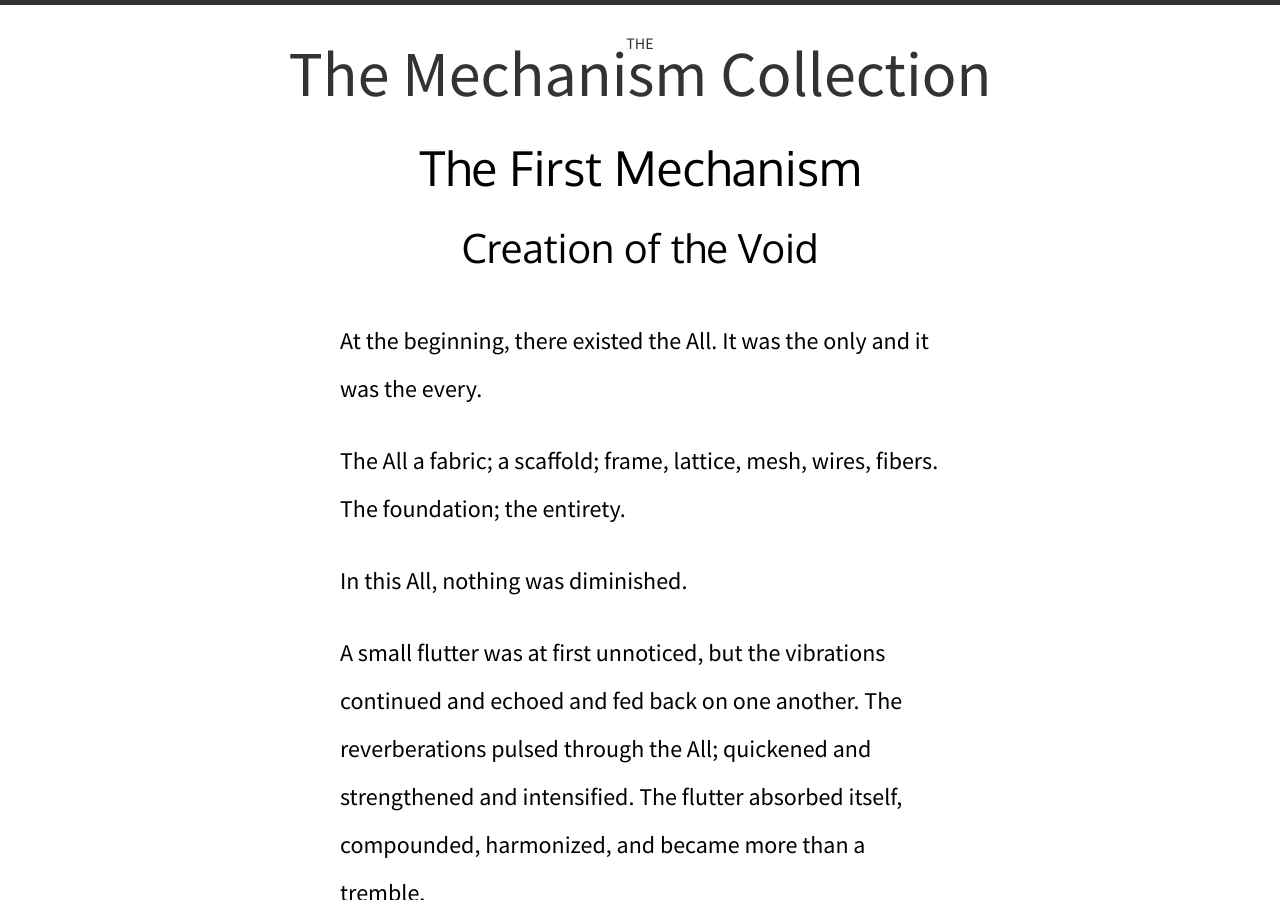
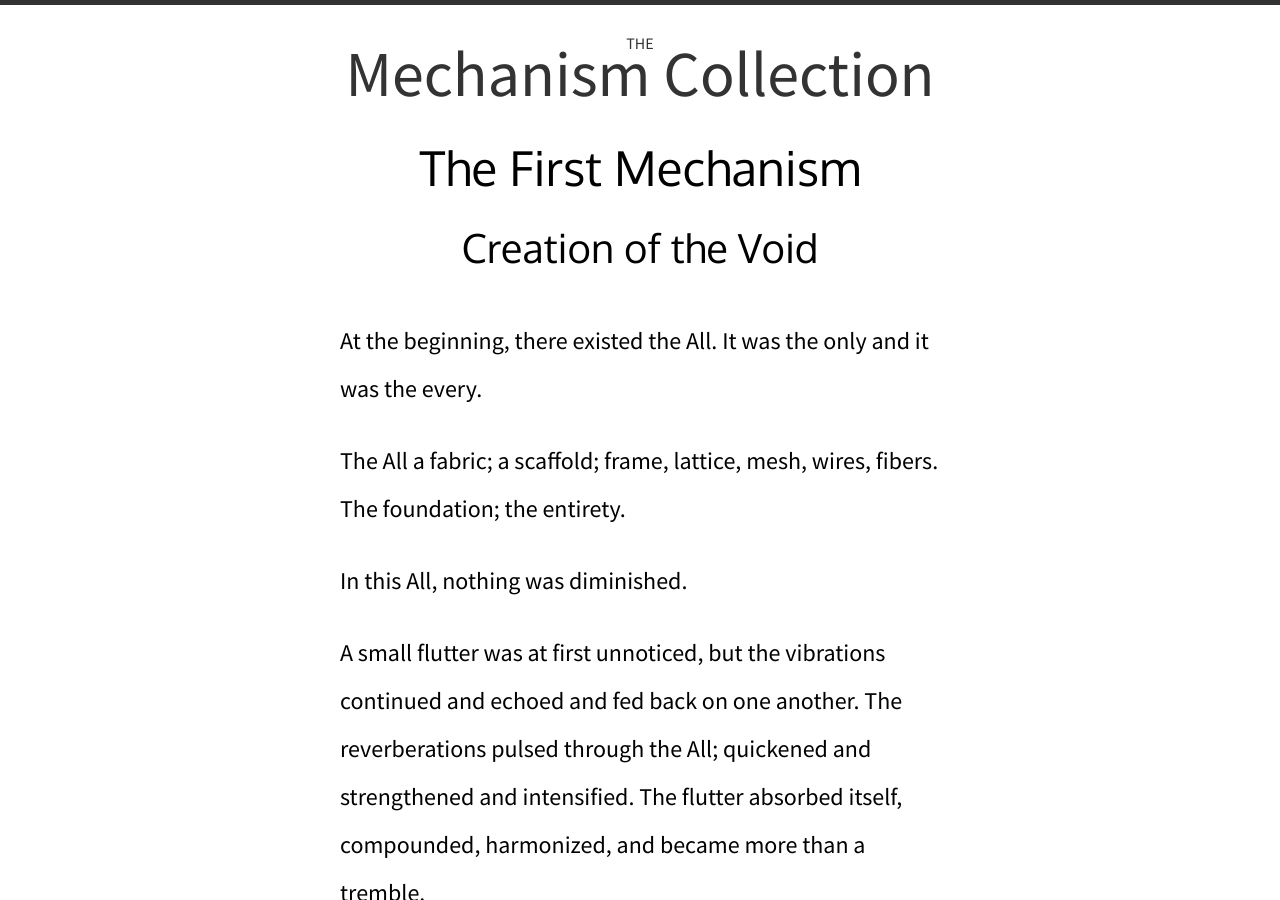
Before and after one commit to kyletolle/the-mechanism-collection, a Jekyll site: the page built from index.md, in a window 1280 px wide and 900 px high. Built offline with Jekyll 4.4.1, drawn with Linux system fonts in a browser that asks for light colours.

Commit message:
Add short-title so we can stylize THE

```diff
--- a/_config.yml
+++ b/_config.yml
@@ -1,5 +1,6 @@
 # Site settings
 title: The Mechanism Collection
+short-title: Mechanism Collection
 email: kyle@nullsix.com
 description: A creation myth by Kyle Tolle.
 footer-url: A creation myth by <a href="http://kyletolle.com">Kyle Tolle</a>.
--- a/_includes/header.html
+++ b/_includes/header.html
@@ -1,3 +1,3 @@
 <header class="site-header">
-  <a class="site-title" href="{{ site.baseurl }}/"><span class="the">The</span> {{ site.title }}</a>
+  <a class="site-title" href="{{ site.baseurl }}/"><span class="the">The</span> {{ site.short-title }}</a>
 </header>
```
